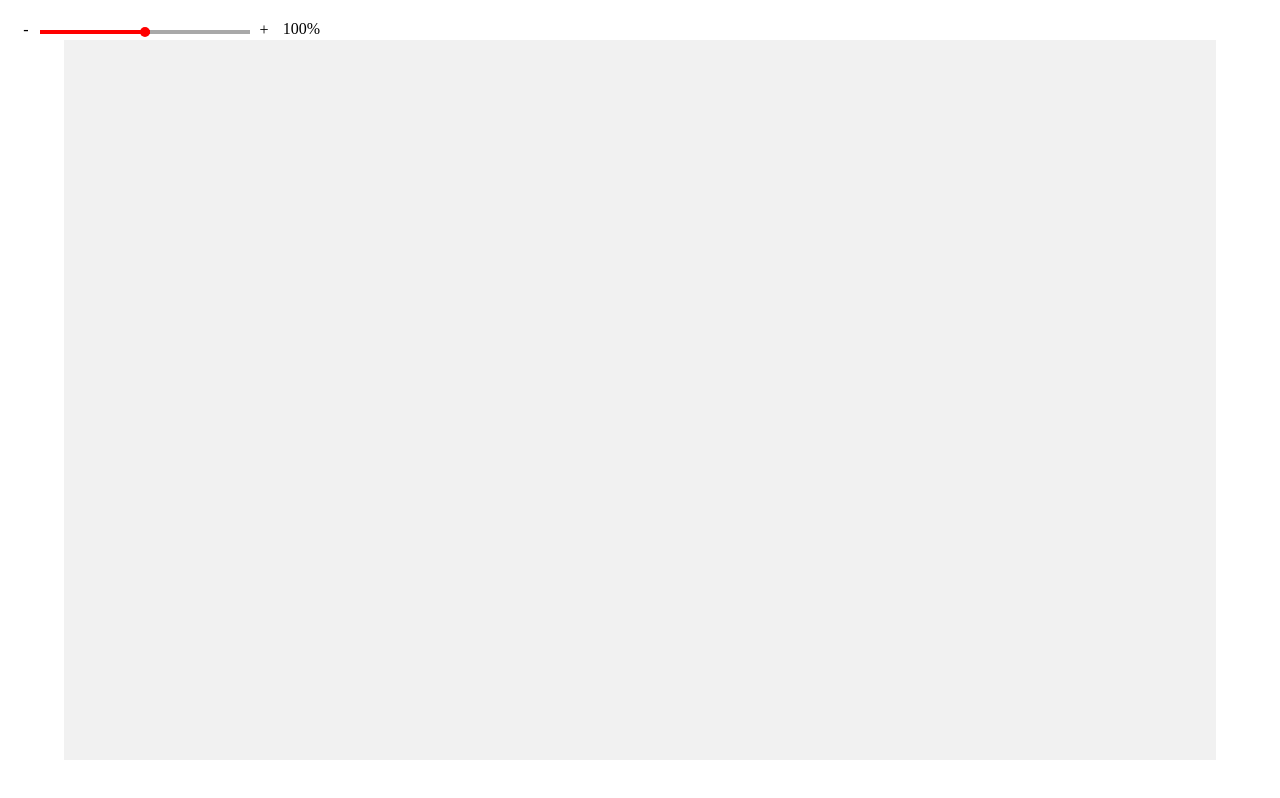
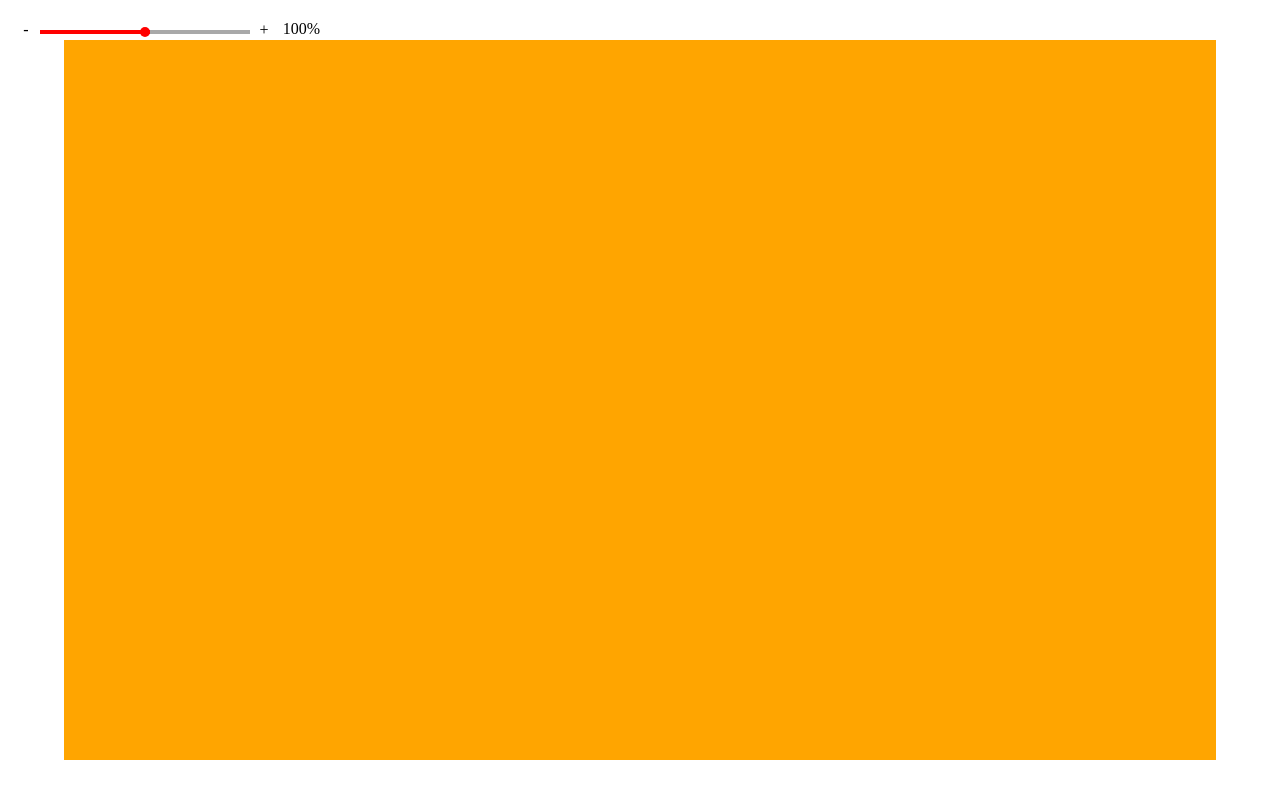
Before and after one commit to sounmos/ui-view, a Vue app: page / in a window 1280 px wide. Built offline with nearby package versions, Linux system fonts and the light colour scheme.

Commit message:
feat: 添加页面

```diff
--- a/src/views/Enter.vue
+++ b/src/views/Enter.vue
@@ -62,7 +62,7 @@ export default defineComponent({
 }
 .before{
   transform: translateZ(20px);
-  background: #f1f1f1;
+  background: orange;
 }
 .after{
   transform: translateZ(-20px);
```
